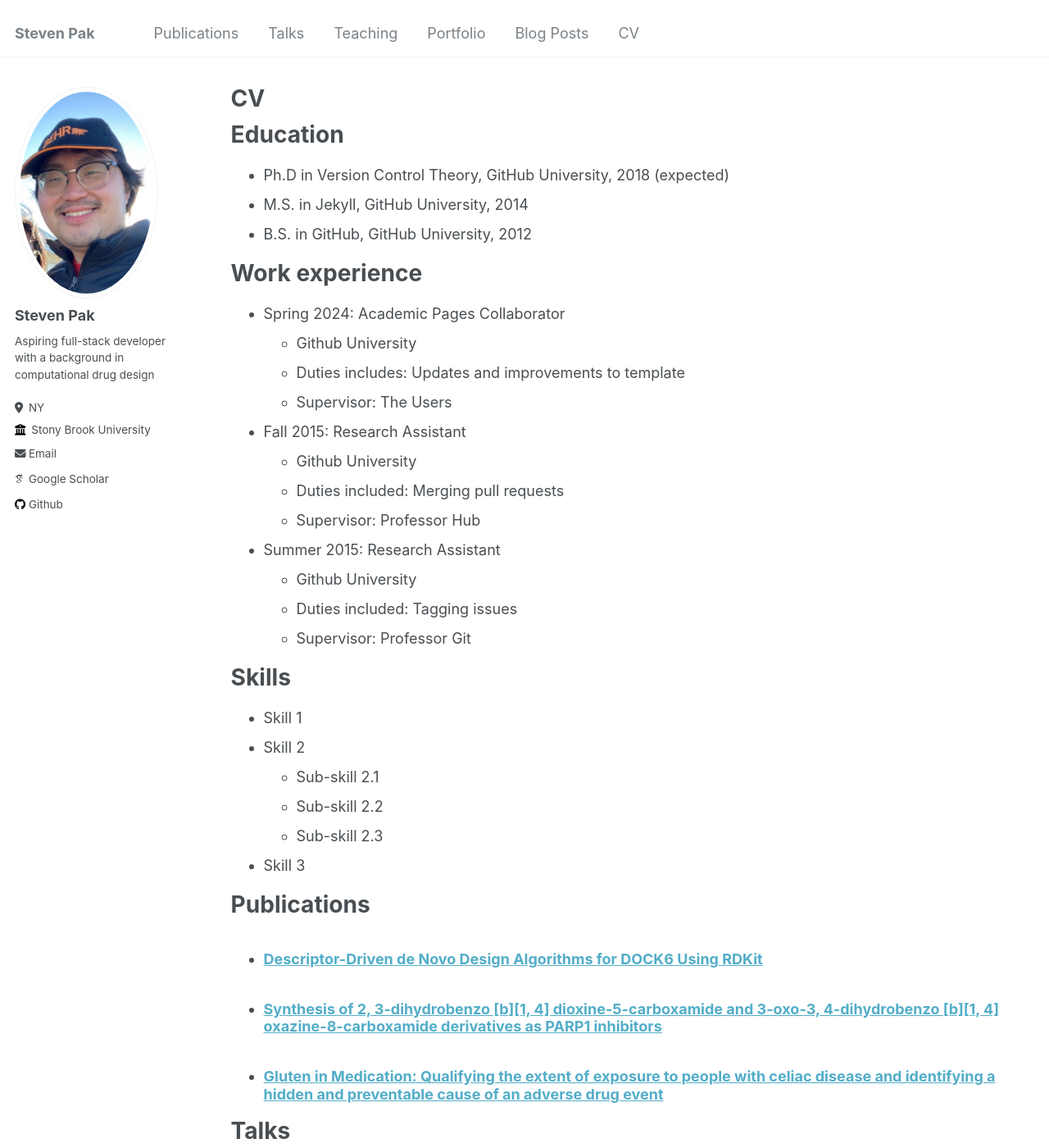
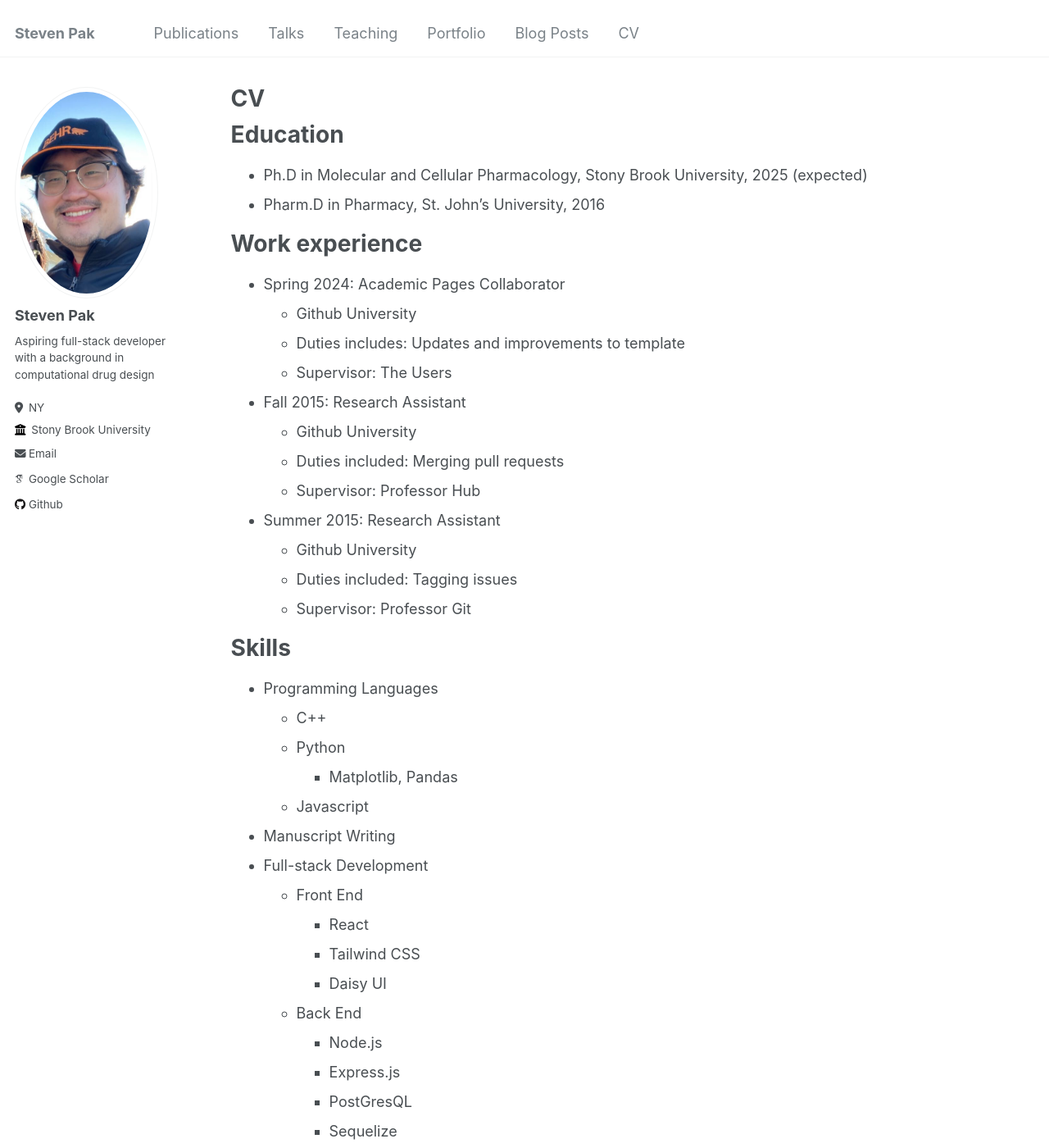
Before and after one commit to Pakman450/kapnevets, a Jekyll site: the page built from _pages/cv.md, in a window 1280 px wide and 1400 px high. Shown: the whole window at 82% size. Built offline with Jekyll 4.4.1, drawn with Linux system fonts in a browser that asks for light colours; some web fonts are replaced; some of the changed text lies outside the part shown.

Commit message:
feat: update CD

```diff
--- a/_pages/cv.md
+++ b/_pages/cv.md
@@ -11,9 +11,8 @@ redirect_from:
 
 Education
 ======
-* Ph.D in Version Control Theory, GitHub University, 2018 (expected)
-* M.S. in Jekyll, GitHub University, 2014
-* B.S. in GitHub, GitHub University, 2012
+* Ph.D in Molecular and Cellular Pharmacology, Stony Brook University, 2025 (expected)
+* Pharm.D in Pharmacy, St. John's University, 2016
 
 Work experience
 ======
@@ -34,12 +33,25 @@ Work experience
 
 Skills
 ======
-* Skill 1
-* Skill 2
-  * Sub-skill 2.1
-  * Sub-skill 2.2
-  * Sub-skill 2.3
-* Skill 3
+* Programming Languages
+  * C++
+  * Python
+    * Matplotlib, Pandas
+  * Javascript
+* Manuscript Writing
+* Full-stack Development
+  * Front End
+    * React
+    * Tailwind CSS
+    * Daisy UI
+  * Back End
+    * Node.js
+    * Express.js
+    * PostGresQL
+    * Sequelize
+  * Deployment
+    * Docker and Docker-Compoose
+    * NGINX
 
 Publications
 ======
```
